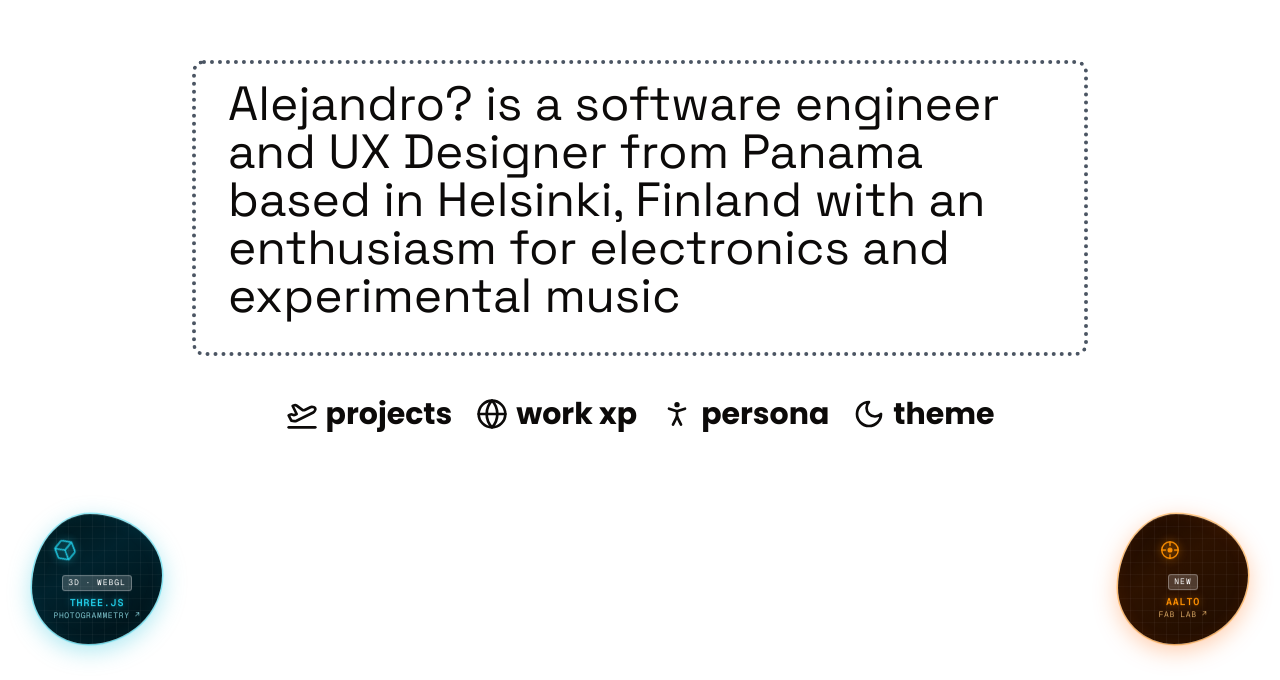
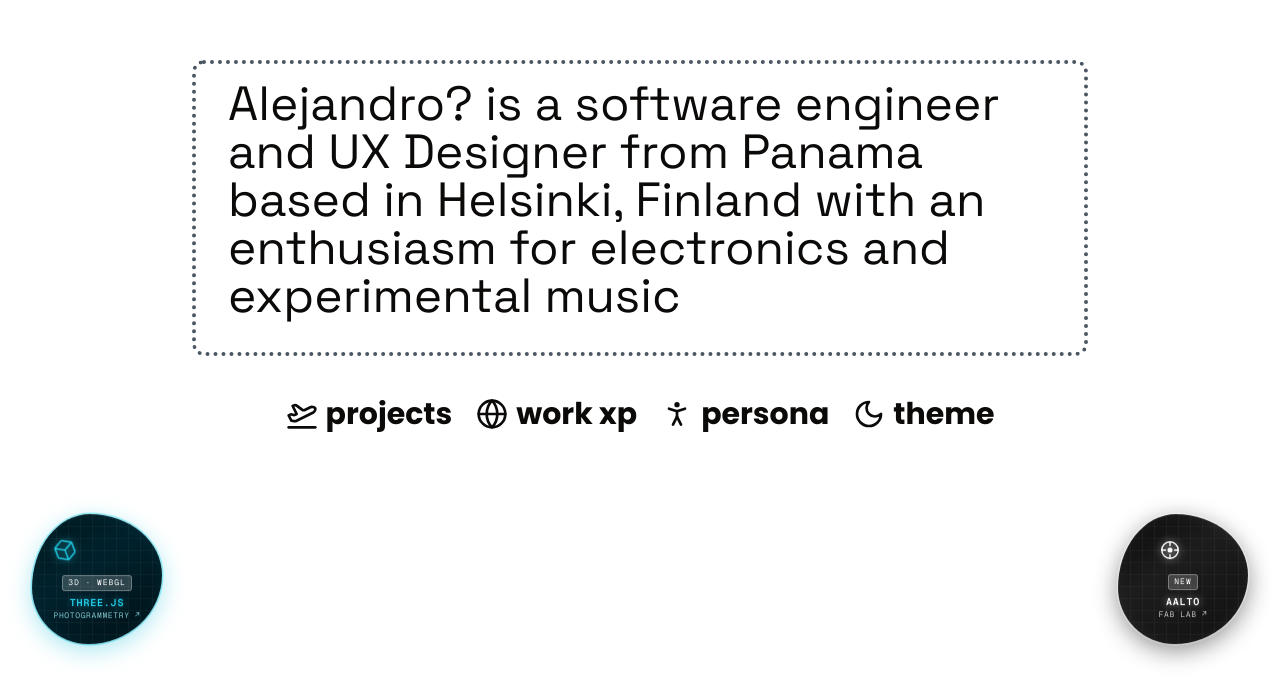
Before and after one commit to Alejo-end/portfolio, a Next.js app: page / in a window 1280 px wide. Shown: the part 120-800 px from the top of the page. Built offline with nearby package versions, Linux system fonts and the light colour scheme.

Commit message:
Refactor styles across components for improved consistency and accessibility

```diff
--- a/src/app/globals.css
+++ b/src/app/globals.css
@@ -8,12 +8,12 @@ body {
 
 /* Active "signal" LED — the one live indicator on the selected channel */
 @keyframes led-pulse {
-  0%, 100% { box-shadow: 0 0 5px 0 rgba(245, 158, 11, 0.45); }
-  50%      { box-shadow: 0 0 9px 2px rgba(245, 158, 11, 0.85); }
+  0%, 100% { box-shadow: 0 0 5px 0 hsl(var(--foreground) / 0.45); }
+  50%      { box-shadow: 0 0 9px 2px hsl(var(--foreground) / 0.85); }
 }
 
 .led-active {
-  box-shadow: 0 0 8px 1px rgba(245, 158, 11, 0.6);
+  box-shadow: 0 0 8px 1px hsl(var(--foreground) / 0.6);
 }
 
 @media (prefers-reduced-motion: no-preference) {
@@ -153,13 +153,13 @@ body {
 .fab-shape {
   animation: fab-morph 7s ease-in-out infinite, fab-float 4.5s ease-in-out infinite;
   transition: transform 0.3s ease, box-shadow 0.3s ease;
-  box-shadow: 0 0 0 1.5px rgba(255,145,0,0.45), 0 6px 24px rgba(255,100,0,0.35), inset 0 0 16px rgba(255,100,0,0.08);
+  box-shadow: 0 0 0 1.5px rgba(255,255,255,0.4), 0 6px 24px rgba(0,0,0,0.45), inset 0 0 16px rgba(255,255,255,0.06);
 }
 
 .fab-shape:hover {
   animation: fab-float 4.5s ease-in-out infinite;
   transform: scale(1.07);
-  box-shadow: 0 0 0 2px #ff9100, 0 8px 32px rgba(255,130,0,0.55), inset 0 0 20px rgba(255,100,0,0.12);
+  box-shadow: 0 0 0 2px #ffffff, 0 8px 32px rgba(0,0,0,0.55), inset 0 0 20px rgba(255,255,255,0.1);
 }
 
 .fab-scanline {
@@ -176,7 +176,7 @@ body {
   position: absolute;
   inset: -6px;
   border-radius: inherit;
-  border: 2px solid rgba(255,145,0,0.6);
+  border: 2px solid rgba(255,255,255,0.6);
   animation: fab-pulse-ring 2.2s cubic-bezier(0.4,0,0.6,1) infinite;
   pointer-events: none;
 }
--- a/src/components/DarkModeToggle.tsx
+++ b/src/components/DarkModeToggle.tsx
@@ -22,7 +22,7 @@ export function DarkModeToggle() {
             className="flex items-center gap-1 md:gap-2 hover:underline hover:underline-offset-4 text-lg sm:text-xl md:text-2xl lg:text-3xl transition-all duration-200 group font-[family-name:var(--font-poppins-bold)]"
         >
             {theme === 'dark' ?
-                <Sun className="w-5 h-5 sm:w-6 sm:h-6 md:w-8 md:h-8 transition-all duration-300 group-hover:scale-110 group-hover:rotate-180 group-hover:text-yellow-500" /> :
+                <Sun className="w-5 h-5 sm:w-6 sm:h-6 md:w-8 md:h-8 transition-all duration-300 group-hover:scale-110 group-hover:rotate-180" /> :
                 <Moon className="w-5 h-5 sm:w-6 sm:h-6 md:w-8 md:h-8 transition-all duration-300 group-hover:scale-110 group-hover:-rotate-12 group-hover:text-blue-400" />
             }
             <span className="hidden sm:inline">theme</span>
--- a/src/components/ExperienceDetails.tsx
+++ b/src/components/ExperienceDetails.tsx
@@ -13,7 +13,7 @@ export function ExperienceDetails({ experience }: ExperienceDetailsProps) {
         <div className="space-y-4 p-4">
             <Card className="space-y-5 p-5 md:p-7">
                 <div className="flex items-center gap-2">
-                    <span className="h-1.5 w-1.5 rounded-full bg-amber-500 shadow-[0_0_8px_1px_rgba(245,158,11,0.55)]" />
+                    <span className="h-1.5 w-1.5 rounded-full bg-foreground shadow-[0_0_8px_1px_hsl(var(--foreground)/0.55)]" />
                     <span className="font-[family-name:var(--font-geist-mono)] text-[11px] uppercase tracking-[0.2em] text-muted-foreground">
                         {formatDuration(experience.duration)}
                     </span>
--- a/src/components/ExperienceList.tsx
+++ b/src/components/ExperienceList.tsx
@@ -36,7 +36,7 @@ export function ExperienceList({ experiences, selectedExperience, onSelectExperi
                     className="flex w-full items-center justify-between rounded-lg border border-border bg-background px-4 py-3 text-left transition-colors hover:bg-secondary/50"
                 >
                     <span className="flex min-w-0 items-center gap-2.5">
-                        <span className="h-2 w-2 shrink-0 rounded-full bg-amber-500 shadow-[0_0_8px_1px_rgba(245,158,11,0.55)]" />
+                        <span className="h-2 w-2 shrink-0 rounded-full bg-foreground shadow-[0_0_8px_1px_hsl(var(--foreground)/0.55)]" />
                         <span className="truncate font-[family-name:var(--font-space-grotesk)] font-medium">
                             {selectedExperience.position}
                         </span>
@@ -56,7 +56,7 @@ export function ExperienceList({ experiences, selectedExperience, onSelectExperi
                                         onSelectExperience(experience)
                                         setIsOpen(false)
                                     }}
-                                    className={`flex w-full items-center gap-3 border-l-2 px-4 py-3 text-left transition-colors ${active ? 'border-amber-500 bg-secondary' : 'border-transparent hover:bg-secondary/50'}`}
+                                    className={`flex w-full items-center gap-3 border-l-2 px-4 py-3 text-left transition-colors ${active ? 'border-foreground bg-secondary' : 'border-transparent hover:bg-secondary/50'}`}
                                 >
                                     <span className="min-w-0">
                                         <span className="block truncate font-[family-name:var(--font-space-grotesk)] text-sm">
@@ -90,7 +90,7 @@ export function ExperienceList({ experiences, selectedExperience, onSelectExperi
                             >
                                 <span
                                     aria-hidden
-                                    className={`relative z-10 mt-1 h-[11px] w-[11px] shrink-0 rounded-full border bg-background transition-all ${active ? 'led-active border-amber-500 bg-amber-500' : 'border-muted-foreground/50 group-hover:border-foreground'}`}
+                                    className={`relative z-10 mt-1 h-[11px] w-[11px] shrink-0 rounded-full border bg-background transition-all ${active ? 'led-active border-foreground bg-foreground' : 'border-muted-foreground/50 group-hover:border-foreground'}`}
                                 />
                                 <span className="-mt-0.5 min-w-0 flex-1">
                                     <span className={`${eyebrow} block leading-relaxed`}>
--- a/src/components/FabLabAd.tsx
+++ b/src/components/FabLabAd.tsx
@@ -24,7 +24,7 @@ export function FabLabAd() {
         justifyContent: 'center',
         width: '130px',
         height: '130px',
-        background: 'linear-gradient(145deg, #1a0a00 0%, #2d1200 40%, #1f0d00 100%)',
+        background: 'linear-gradient(145deg, #0a0a0a 0%, #1d1d1d 40%, #101010 100%)',
         textDecoration: 'none',
         color: 'white',
         cursor: 'pointer',
@@ -62,30 +62,30 @@ export function FabLabAd() {
           height="22"
           viewBox="0 0 24 24"
           fill="none"
-          stroke="#ff9100"
+          stroke="#ffffff"
           strokeWidth="1.5"
           strokeLinecap="round"
-          style={{ marginBottom: '6px', filter: 'drop-shadow(0 0 4px rgba(255,145,0,0.7))' }}
+          style={{ marginBottom: '6px', filter: 'drop-shadow(0 0 4px rgba(255,255,255,0.7))' }}
         >
           <circle cx="12" cy="12" r="9" />
           <line x1="12" y1="3" x2="12" y2="7" />
           <line x1="12" y1="17" x2="12" y2="21" />
           <line x1="3" y1="12" x2="7" y2="12" />
           <line x1="17" y1="12" x2="21" y2="12" />
-          <circle cx="12" cy="12" r="2" fill="#ff9100" />
+          <circle cx="12" cy="12" r="2" fill="#ffffff" />
         </svg>
 
         <div className="fab-new-badge">new</div>
 
         <div
           className="fab-label"
-          style={{ fontSize: '10px', fontWeight: 700, color: '#ff9100', textShadow: '0 0 8px rgba(255,145,0,0.6)' }}
+          style={{ fontSize: '10px', fontWeight: 700, color: '#ffffff', textShadow: '0 0 8px rgba(255,255,255,0.6)' }}
         >
           Aalto
         </div>
         <div
           className="fab-label"
-          style={{ fontSize: '8px', color: 'rgba(255,200,120,0.8)', marginTop: '2px' }}
+          style={{ fontSize: '8px', color: 'rgba(255,255,255,0.75)', marginTop: '2px' }}
         >
           Fab Lab ↗
         </div>
--- a/src/components/Footer.tsx
+++ b/src/components/Footer.tsx
@@ -46,7 +46,7 @@ export function Footer() {
         className="flex items-center gap-1 md:gap-2 hover:underline hover:underline-offset-4 text-lg sm:text-xl md:text-2xl lg:text-3xl transition-all duration-200 group"
         href="/"
       >
-        <Home className="w-5 h-5 sm:w-6 sm:h-6 md:w-8 md:h-8 transition-all duration-300 group-hover:scale-110 group-hover:-translate-y-1 group-hover:text-orange-500" />
+        <Home className="w-5 h-5 sm:w-6 sm:h-6 md:w-8 md:h-8 transition-all duration-300 group-hover:scale-110 group-hover:-translate-y-1" />
         <span className="hidden sm:inline">home</span>
       </Link>
 
--- a/src/components/ProjectDetails.tsx
+++ b/src/components/ProjectDetails.tsx
@@ -189,7 +189,7 @@ export function ProjectDetails({ project, blobs = [] }: ProjectDetailsProps) {
     <div className="space-y-6">
       <Card className="space-y-5 p-5 md:p-7">
         <div className="flex items-center gap-2">
-          <span className="h-1.5 w-1.5 rounded-full bg-amber-500 shadow-[0_0_8px_1px_rgba(245,158,11,0.55)]" />
+          <span className="h-1.5 w-1.5 rounded-full bg-foreground shadow-[0_0_8px_1px_hsl(var(--foreground)/0.55)]" />
           <span className="font-[family-name:var(--font-geist-mono)] text-[11px] uppercase tracking-[0.2em] text-muted-foreground tabular-nums">
             {project.year}
           </span>
--- a/src/components/ProjectList.tsx
+++ b/src/components/ProjectList.tsx
@@ -38,7 +38,7 @@ export function ProjectList({ projects, selectedProject, onSelectProject }: Proj
                     className="flex w-full items-center justify-between rounded-lg border border-border bg-background px-4 py-3 text-left transition-colors hover:bg-secondary/50"
                 >
                     <span className="flex min-w-0 items-center gap-2.5">
-                        <span className="h-2 w-2 shrink-0 rounded-full bg-amber-500 shadow-[0_0_8px_1px_rgba(245,158,11,0.55)]" />
+                        <span className="h-2 w-2 shrink-0 rounded-full bg-foreground shadow-[0_0_8px_1px_hsl(var(--foreground)/0.55)]" />
                         <span className="truncate font-[family-name:var(--font-space-grotesk)] font-medium">
                             {selectedProject.title}
                         </span>
@@ -59,7 +59,7 @@ export function ProjectList({ projects, selectedProject, onSelectProject }: Proj
                                         onSelectProject(project)
                                         setIsOpen(false)
                                     }}
-                                    className={`flex items-center justify-between gap-3 border-l-2 px-4 py-3 transition-colors ${active ? 'border-amber-500 bg-secondary' : 'border-transparent hover:bg-secondary/50'}`}
+                                    className={`flex items-center justify-between gap-3 border-l-2 px-4 py-3 transition-colors ${active ? 'border-foreground bg-secondary' : 'border-transparent hover:bg-secondary/50'}`}
                                 >
                                     <span className="truncate font-[family-name:var(--font-space-grotesk)] text-sm">
                                         {project.title}
@@ -88,7 +88,7 @@ export function ProjectList({ projects, selectedProject, onSelectProject }: Proj
                                     >
                                         <span
                                             aria-hidden
-                                            className={`h-2 w-2 shrink-0 rounded-full transition-all ${active ? 'led-active bg-amber-500' : 'border border-muted-foreground/40 group-hover:border-foreground/60'}`}
+                                            className={`h-2 w-2 shrink-0 rounded-full transition-all ${active ? 'led-active bg-foreground' : 'border border-muted-foreground/40 group-hover:border-foreground/60'}`}
                                         />
                                         <span
                                             className={`min-w-0 flex-1 truncate font-[family-name:var(--font-space-grotesk)] text-base transition-colors ${active ? 'text-foreground' : 'text-foreground/80 group-hover:text-foreground'}`}
```
Also changed, not shown: src/app/persona/page.tsx (+12 -8 lines).
